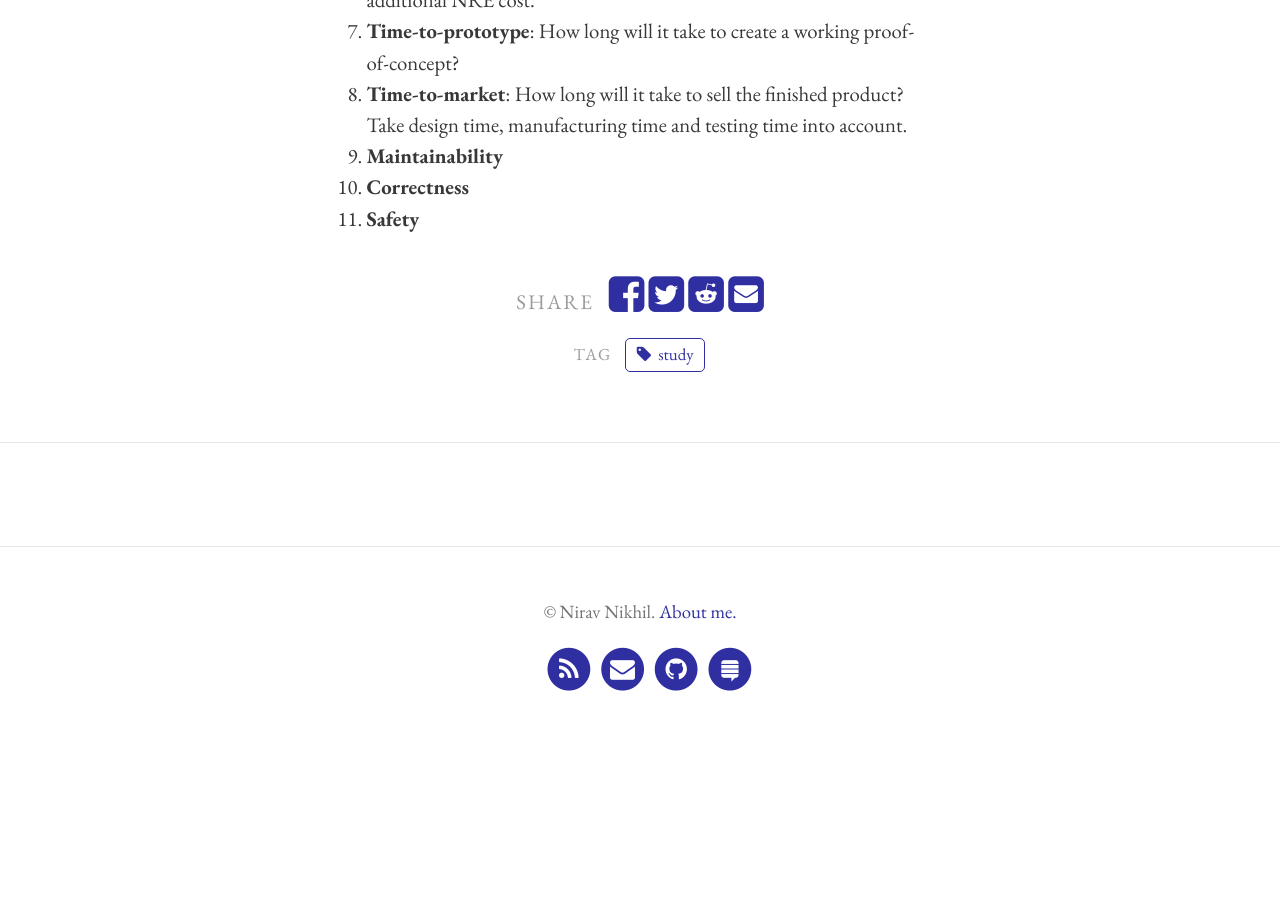
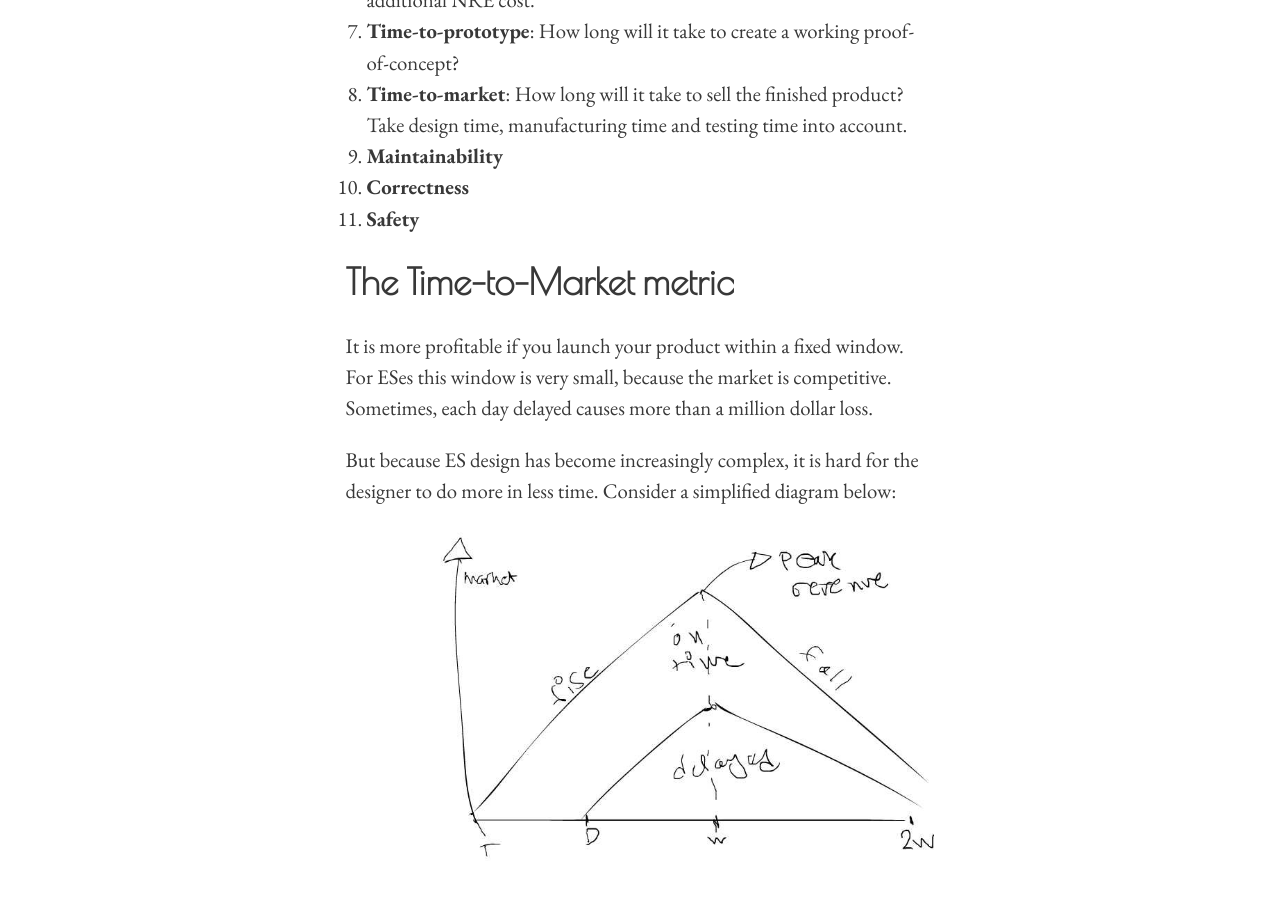
Before and after one commit to niravcodes/niravcodes.github.io, a Jekyll site: the page built from _posts/2019-08-08-studying-embedded-system-design-for-assessment.md, in a window 1280 px wide and 900 px high, scrolled down 4008 px. Built offline with Jekyll 4.4.1, drawn with Linux system fonts in a browser that asks for light colours; comment, search, counter and statistics services are not loaded; before the commit the page ends 4772 px from its top, so only the background shows below that.

Commit message:
Update from Forestry.io nirav Nikhil created assets/img/esfig2.jpg nirav Nikhil updated _posts/2019-08-08-studying-embedded-system-design-for-assessment.md

```diff
--- a/_posts/2019-08-08-studying-embedded-system-design-for-assessment.md
+++ b/_posts/2019-08-08-studying-embedded-system-design-for-assessment.md
@@ -5,7 +5,7 @@ title: Studying Embedded System Design for Assessment
 tags:
 - study
 feature-img: ''
-thumbnail: ''
+thumbnail: https://nirav.com.np/assets/img/pexels/circuit.jpeg
 
 ---
 Studying for exams is so boring, you know? You study and study, with no intention or time to put any of it in practice, just so that you can wake up super early one morning, rush to the exam hall, make sure you haven't forgotten your admit card, and regurgitate it all with teachers patrolling like vultures, as if we're prisoners.
@@ -56,3 +56,11 @@ A design metric is a measurable feature of a system's implementation. Here's a s
  9. **Maintainability**
 10. **Correctness**
 11. **Safety**
+
+## The Time-to-Market metric
+
+It is more profitable if you launch your product within a fixed window. For ESes this window is very small, because the market is competitive. Sometimes, each day delayed causes more than a million dollar loss.
+
+But because ES design has become increasingly complex, it is hard for the designer to do more in less time. Consider a simplified diagram below:
+
+![](https://nirav.com.np/assets/img/esfig2.jpg)
```
Also changed, not shown: assets/img/esfig2.jpg (added).
